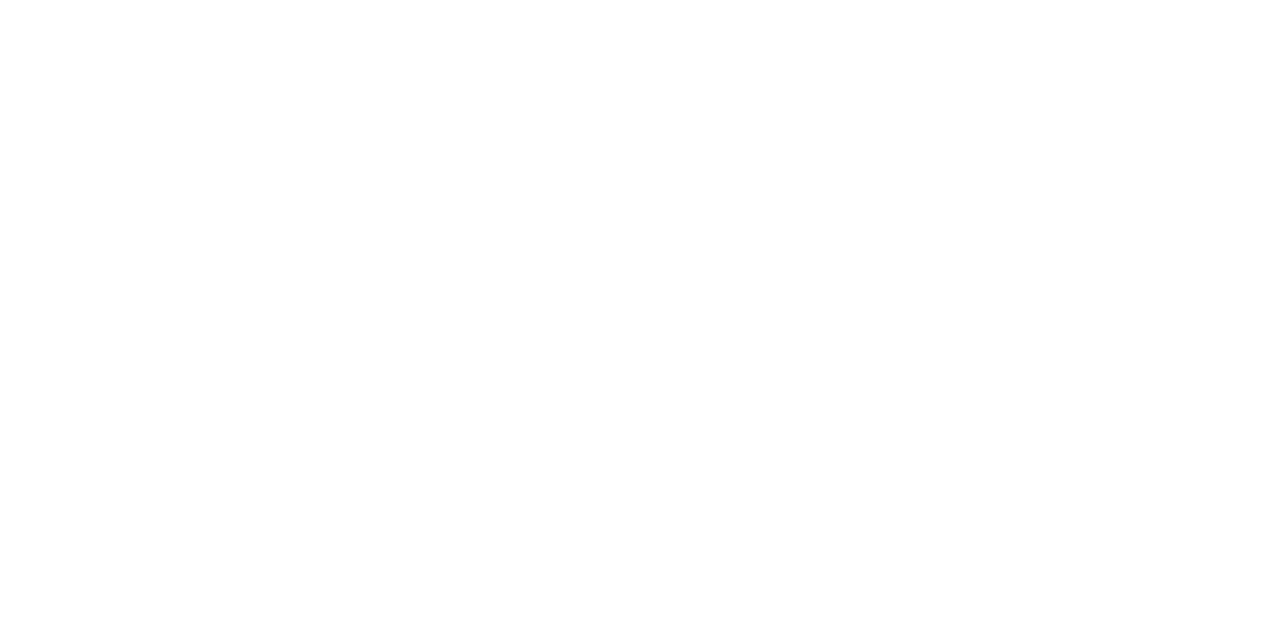
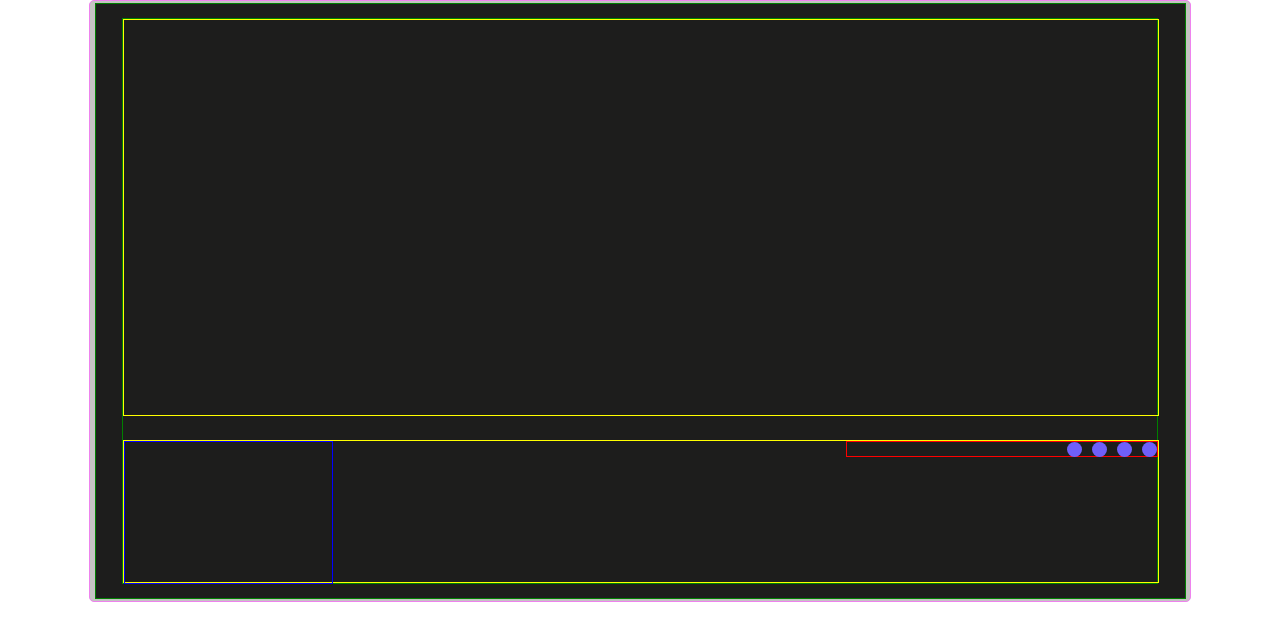
Before and after one commit to PavelMPS/cssMemSlider, a plain HTML site: page cssMemSlider/index.html in a window 1280 px wide. Drawn offline with Linux system fonts and the light colour scheme.

Commit message:
feat: add html (Sat, Oct 16, 2021 09:17:24 AM)

```diff
--- a/cssMemSlider/index.html
+++ b/cssMemSlider/index.html
@@ -1,12 +1,59 @@
 <!DOCTYPE html>
 <html lang="en">
+
 <head>
     <meta charset="UTF-8">
     <meta http-equiv="X-UA-Compatible" content="IE=edge">
     <meta name="viewport" content="width=device-width, initial-scale=1.0">
-    <title>Document</title>
+    <title>Mem Slider</title>
+    <link rel="stylesheet" href="style.css">
 </head>
+
 <body>
+    <div class="my_slider_container">
+        <div class="my_slider_inner">
+            <div class="slider_wrapper">
+                <div class="my_slider1">
 
+                    <div class="slides">
+                        <input type="radio" name="rad" id="rad1" checked>
+                        <input type="radio" name="rad" id="rad2">
+                        <input type="radio" name="rad" id="rad3">
+                        <input type="radio" name="rad" id="rad4">
+
+                        <div class="slide"><img src="" alt=""></div>
+                        <div class="slide"><img src="" alt=""></div>
+                        <div class="slide"><img src="" alt=""></div>
+                        <div class="slide"><img src="" alt=""></div>
+                    </div>
+
+                </div>
+                <div class="slider_bottom">
+
+                    <div class="my_slider2">
+                        <div class="slide1">
+                            <p></p>
+                        </div>
+                        <div class="slide1">
+                            <p></p>
+                        </div>
+                        <div class="slide1">
+                            <p></p>
+                        </div>
+                        <div class="slide1">
+                            <p></p>
+                        </div>
+                    </div>
+                    <div class="paginator">
+                        <label for="rad1" class="bullet"></label>
+                        <label for="rad2" class="bullet"></label>
+                        <label for="rad3" class="bullet"></label>
+                        <label for="rad4" class="bullet"></label>
+                    </div>
+                </div>
+            </div>
+        </div>
+    </div>
 </body>
+
 </html>
--- /dev/null
+++ b/cssMemSlider/style.css
@@ -0,0 +1,74 @@
+*{
+    margin: 0;
+    padding: 0;
+}
+body{
+
+}
+.my_slider_container{
+    max-width: 1100px;
+    height: 600px;
+    border: 1px solid violet ;
+    margin: 0 auto;
+    border-radius: 5px;
+    background-color: rgb(196, 195, 194);
+    display: flex;
+    align-items: center;
+    justify-content: center;
+}
+.my_slider_inner{
+    width: 99%;
+    height: 99%;
+    border: 1px solid green;
+    background-color: rgb(29, 29, 28);
+    display: flex;
+    align-items: center;
+    justify-content: center;
+}
+.slider_wrapper{
+    width: 95%;
+    height: 95%;
+    border: 1px solid green;
+    display: flex;
+    flex-direction: column;
+    justify-content: space-between;
+}
+.my_slider1{
+    width: 100%;
+    height: 70%;
+    border: 1px solid yellow;
+}
+.slider_bottom{
+    width: 100%;
+    height: 25%;
+    border: 1px solid yellow;
+    display: flex;
+    justify-content: space-between;
+}
+.my_slider2{
+    width: 20%;
+    height: 100%;
+    border: 1px solid blue;
+}
+.paginator{
+    width: 30%;
+    height: 10%;
+    border: 1px solid red;
+    display: flex;
+    justify-content: end;
+}
+.bullet{
+    width: 15px;
+    height: 15px;
+    margin-left: 10px;
+    background-color: rgb(111, 95, 250);
+    border-radius: 50%;
+    transition: all .3s ease;
+    cursor: pointer;
+}
+.bullet:hover{
+    background-color: cornsilk;
+}
+input[name="rad"]{
+    display: none;
+}
```
